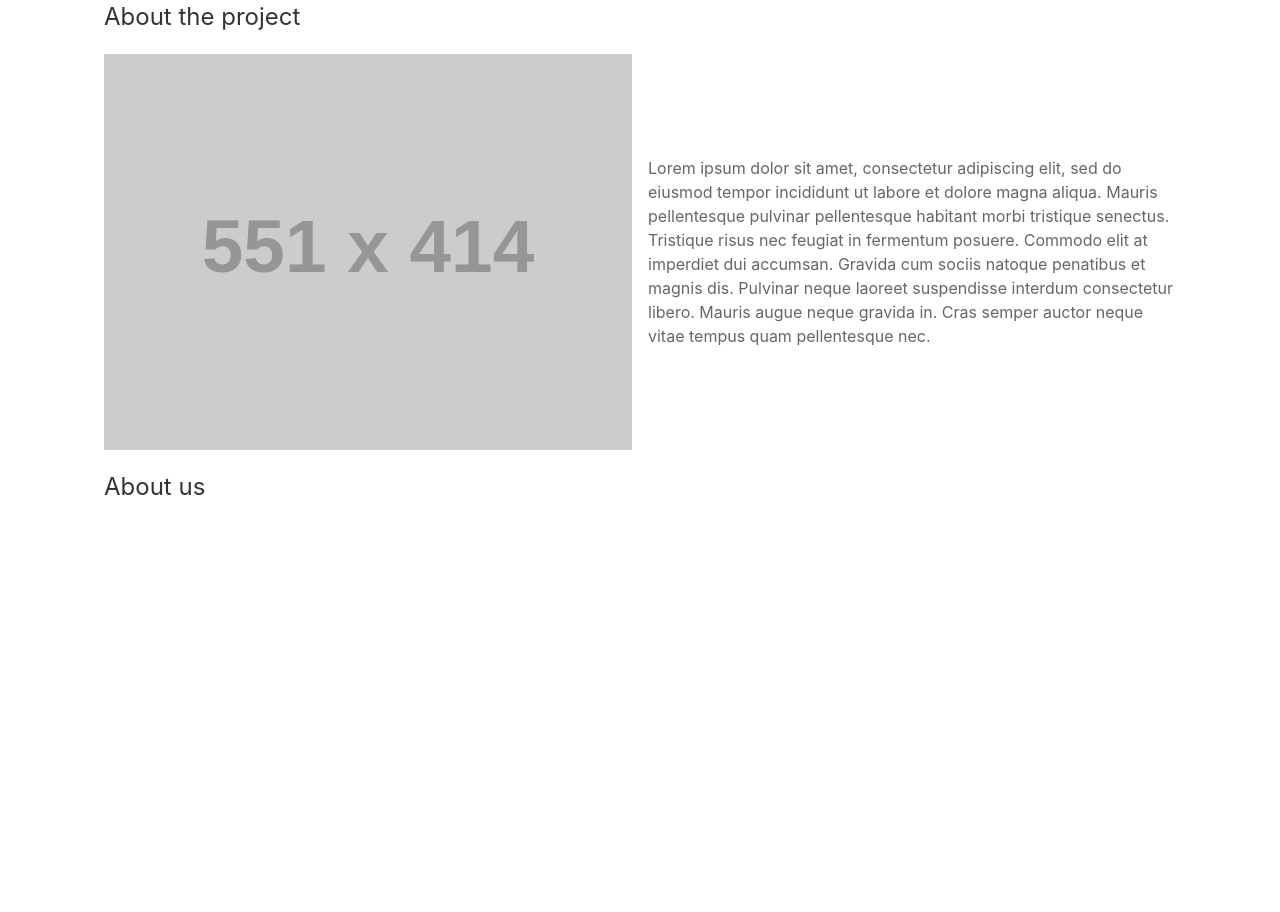
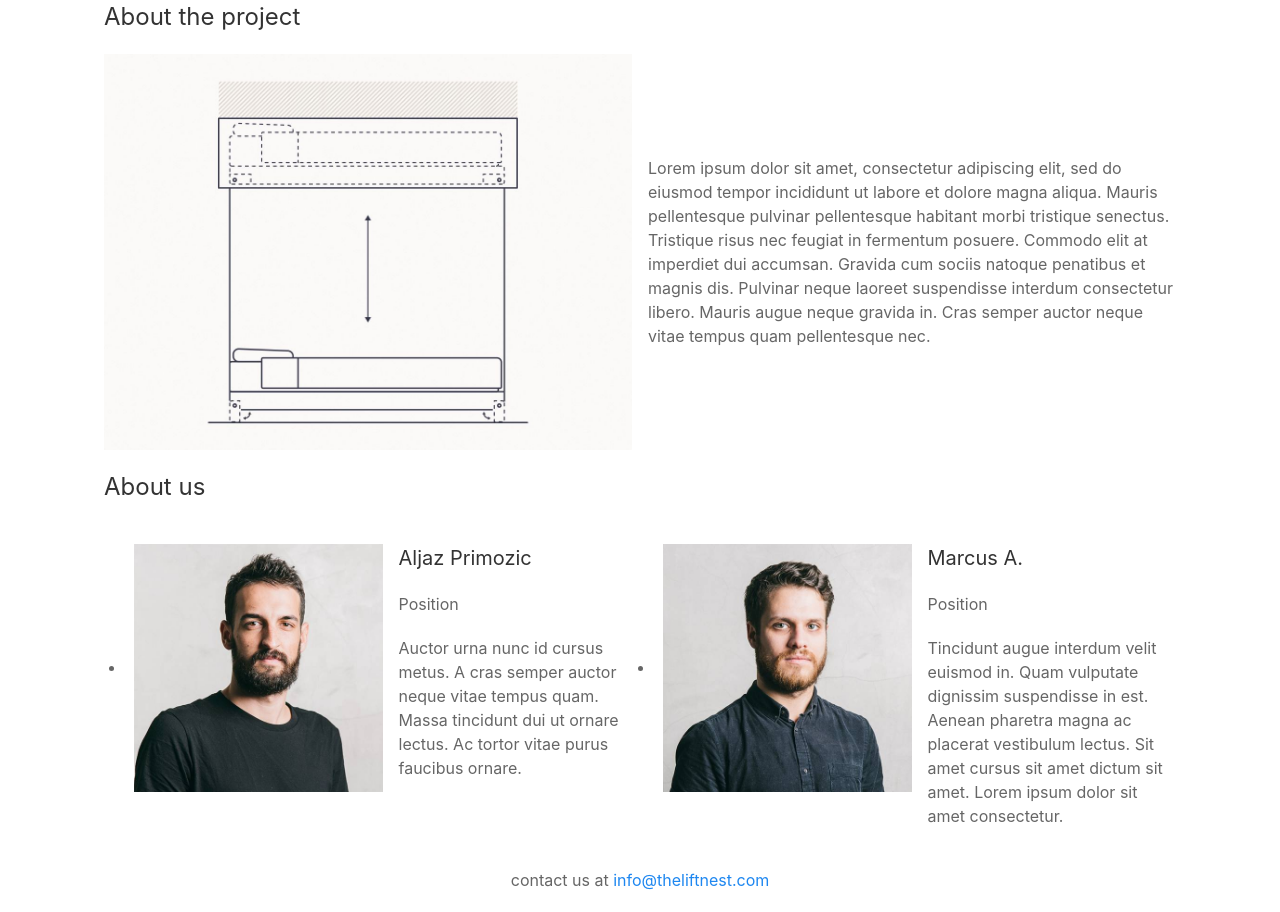
Before and after one commit to theliftnest/theliftnest-github.io, a Jekyll site: the page built from index.md, in a window 1280 px wide. Built offline with Jekyll 4.4.1, drawn with Linux system fonts in a browser that asks for light colours; nearby versions of some CDN libraries.

Commit message:
index sections

```diff
--- a/_config.yml
+++ b/_config.yml
@@ -34,6 +34,10 @@ theme: minima
 plugins:
   - jekyll-feed
 
+collections:
+  team-members:
+    output: true
+
 # Exclude from processing.
 # The following items will not be processed, by default.
 # Any item listed under the `exclude:` key here will be automatically added to
--- a/_layouts/home.html
+++ b/_layouts/home.html
@@ -16,7 +16,7 @@ layout: basic-structure
       <!-- col -->
       <div class="col-xs-12 col-sm-6">
         <figure>
-          <img src="https://fakeimg.pl/551x414/" alt="">
+          <img src="{{ page.about-the-project-image }}" alt="">
         </figure>
       </div>
       <!-- col end -->
@@ -46,7 +46,54 @@ layout: basic-structure
       <!-- col end -->
     </div>
     <!-- row end -->
+    <!-- row   -->
+    <ul class="row team-members">
+      <!-- col -->
+      {% for team-member in site.team-members %}
+        {% if team-member.tags contains 'member' %}
+        <li class="col-xs-12 col-sm-6">
+          <!-- row -->
+          <div class="row">
+            <!-- col -->
+            <div class="col-xs-12 col-sm-6 team-member-image">
+              <figure>
+                <img src="{{ team-member.image }}" alt="{{ team-member.name }}">
+              </figure>
+            </div>
+            <!-- col end -->
+            <!-- col  -->
+            <div class="col-xs-12 col-sm-6 team-member-info">
+              <h4>{{ team-member.name }}</h4>
+              <p class="big">{{ team-member.position }}</p>
+              <p>{{ team-member.excerpt }}</p>
+            </div>
+            <!-- col end -->
+          </div>
+          <!-- row end -->
+        </li>
+        {% endif %}
+      {% endfor %}
+      <!-- col end -->
+    </ul>
+    <!-- row end -->
   </div>
   <!-- wrapper end -->
 </section>
 <!-- section about us end -->
+<!-- section -->
+<section class="contact-us">
+  <!-- wrapper -->
+  <div class="wrapper container-fluid">
+    <!-- row -->
+    <div class="row center-xs">
+      <!-- col -->
+      <div class="col-xs-12">
+        <p class="giant">{{ page.contact-text }} <a href="mailto:{{ page.contact-email }}">{{ page.contact-email }}</a></p>
+      </div>
+      <!-- col end -->
+    </div>
+    <!-- row end -->
+  </div>
+  <!-- wrapper end -->
+</section>
+<!-- section end -->
--- a/index.md
+++ b/index.md
@@ -10,9 +10,9 @@ published: true
 header-heading: Thanks for visiting us. We are launching our website very soon
 header-text: Get notified when we launch
 about-the-project-heading: About the project
+about-the-project-image: /assets/images/the-liftnest-blueprint.jpg
 about-the-project-text: Lorem ipsum dolor sit amet, consectetur adipiscing elit, sed do eiusmod tempor incididunt ut labore et dolore magna aliqua. Mauris pellentesque pulvinar pellentesque habitant morbi tristique senectus. Tristique risus nec feugiat in fermentum posuere. Commodo elit at imperdiet dui accumsan. Gravida cum sociis natoque penatibus et magnis dis. Pulvinar neque laoreet suspendisse interdum consectetur libero. Mauris augue neque gravida in. Cras semper auctor neque vitae tempus quam pellentesque nec.
 about-us-heading: About us
-contact-line: contact us at
-contact-mail: info@theliftnest.com
+contact-text: contact us at
+contact-email: info@theliftnest.com
 ---
-{{ page.header-heading }}
```
Also changed, not shown: _team-members/2021-02-21-member-aljaz-primozic.md (added, +9 -0 lines), _team-members/2021-02-22-member-marcus.md (added, +9 -0 lines), assets/images/members/aljaz-primozic.jpg (added), assets/images/members/marcus.jpg (added), assets/images/the-liftnest-blueprint.jpg (added).
